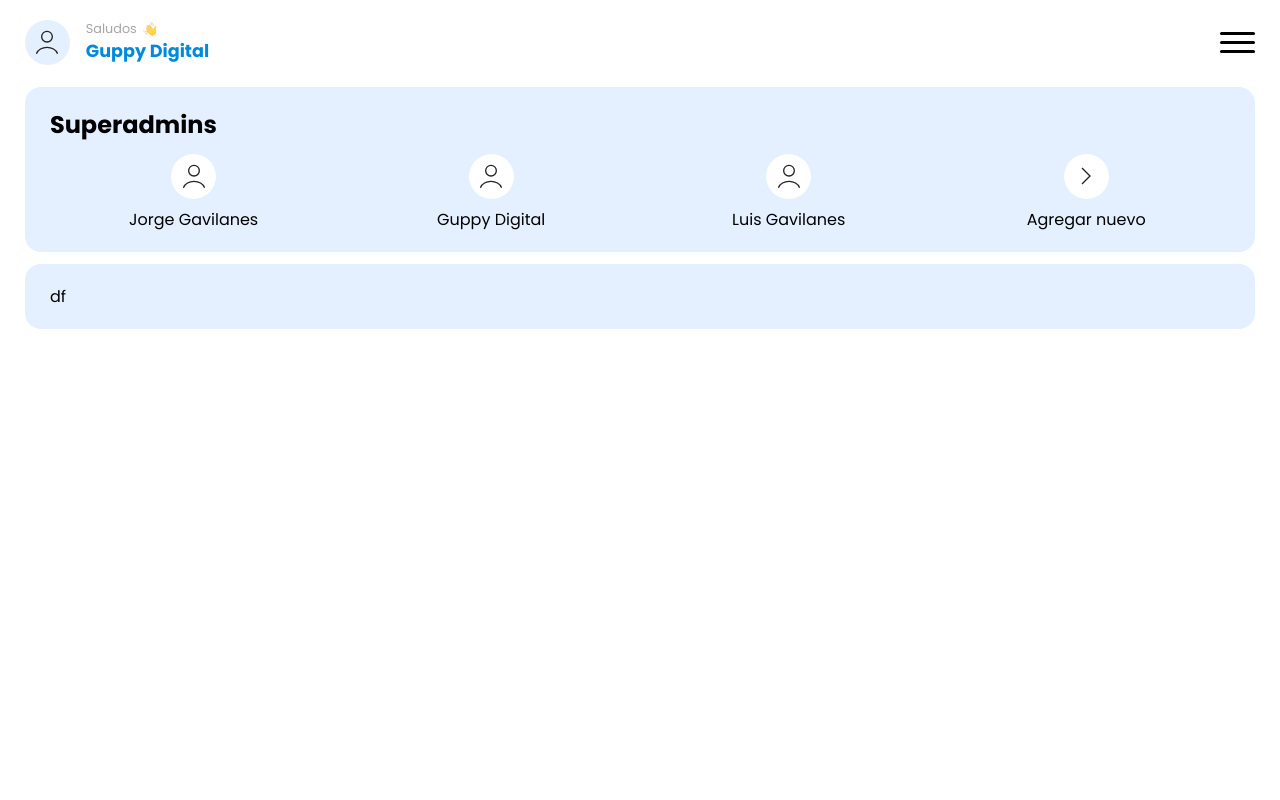
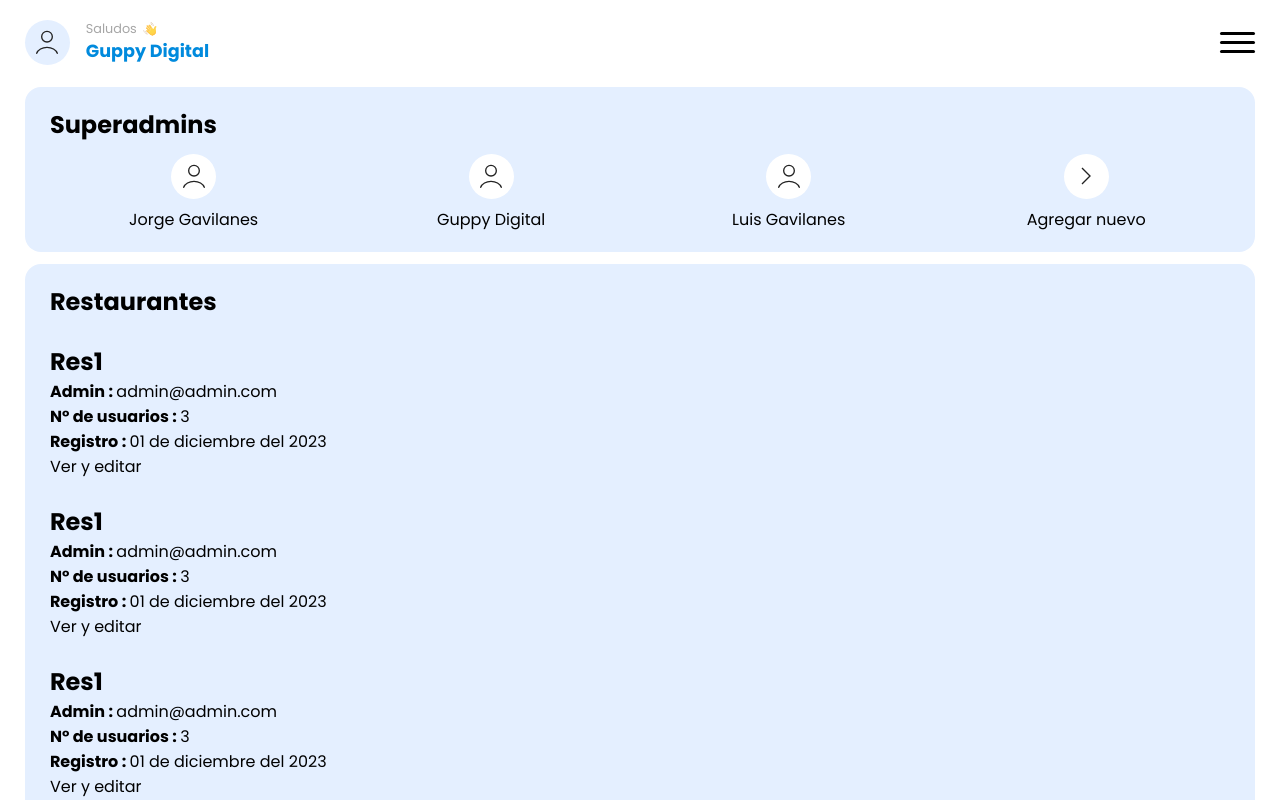
Before and after one commit to JorgeGavilanes/rms, a Next.js app: page /superadmin in a window 1280 px wide. Shown: the top 800 px of the page. Built offline with nearby package versions, Linux system fonts and the light colour scheme.

Commit message:
add funct rest

```diff
--- a/components/icons.js
+++ b/components/icons.js
@@ -7,6 +7,7 @@ const icons = {
         'user':'/static/icons/user.svg',
         'happy':'/static/icons/happy.svg',
         'saludo':'/static/icons/saludo.svg',
+        'add':'/static/icons/add.svg',
     }
 
 export default icons
--- a/components/restaurantes.js
+++ b/components/restaurantes.js
@@ -1,9 +1,44 @@
+import Link from 'next/link'
 import Styles from './restaurantes.module.css'
+import StylesA from './enlaces.module.css'
+import icons from './icons'
 
-export default function Restaurantes(){
+export default function Restaurantes({data}){
     return (
         <section className={Styles.container}>
-            df
+            <h1>Restaurantes</h1>
+            <section>
+                {
+                    data.map((restaurante, key) => {
+                        return (
+                            <section>
+                                <section>
+                                    <img />
+                                    <h2>{restaurante.nombre}</h2>
+                                </section>
+                                <section>
+                                    <p>
+                                        <strong>Admin : </strong>
+                                        {restaurante.admin}
+                                    </p>
+                                    <p>
+                                        <strong>N° de usuarios : </strong>
+                                        {restaurante.nUsuarios}
+                                    </p>
+                                    <p>
+                                        <strong>Registro : </strong>
+                                        {restaurante.fecha}
+                                    </p>
+                                </section>
+                                <a href={`restaurante/${restaurante.id}`}>
+                                    <img />
+                                    Ver y editar
+                                </a>
+                            </section>
+                        )
+                    })
+                }
+            </section>
         </section>
     )
 }
--- a/components/usuarios.js
+++ b/components/usuarios.js
@@ -12,15 +12,6 @@ import { Swiper, SwiperSlide } from 'swiper/react';
 import { Autoplay, Navigation } from 'swiper/modules';
 
 export default function Usuarios({title, data, isAdmin}){
-    const navigationPrevRef = React.useRef(null)
-    const navigationNextRef = React.useRef(null)
-
-    const headers = [
-        {'imgH':"/static/header.svg"},
-        {'imgH':"/static/header1.svg"},
-        {'imgH':"/static/header2.svg"},
-        {'imgH':"/static/header3.svg"}
-    ]
 
     return (
         <section className={Styles.container}>
--- a/pages/superadmin/index.js
+++ b/pages/superadmin/index.js
@@ -18,12 +18,55 @@ export default function Superadmin(){
         }
     ]
 
+    const restaurantes = [
+        {
+            'id': 1,
+            'nombre' : 'Res1',
+            'admin' : 'admin@admin.com',
+            'fecha' : '01 de diciembre del 2023',
+            'nUsuarios' : 3,
+            'creditos' : 21
+        },
+        {
+            'id': 1,
+            'nombre' : 'Res1',
+            'admin' : 'admin@admin.com',
+            'fecha' : '01 de diciembre del 2023',
+            'nUsuarios' : 3,
+            'creditos' : 21
+        },
+        {
+            'id': 1,
+            'nombre' : 'Res1',
+            'admin' : 'admin@admin.com',
+            'fecha' : '01 de diciembre del 2023',
+            'nUsuarios' : 3,
+            'creditos' : 21
+        },
+        {
+            'id': 1,
+            'nombre' : 'Res1',
+            'admin' : 'admin@admin.com',
+            'fecha' : '01 de diciembre del 2023',
+            'nUsuarios' : 3,
+            'creditos' : 21
+        },
+        {
+            'id': 1,
+            'nombre' : 'Res1',
+            'admin' : 'admin@admin.com',
+            'fecha' : '01 de diciembre del 2023',
+            'nUsuarios' : 3,
+            'creditos' : 21
+        }
+    ]
+
     return (
         <>
             <NavAuth/>
             <main style={{gap:'.5em', display:'flex', flexDirection:'column'}}>
                 <Usuarios title={'Superadmins'} data={data}/>
-                <Restaurantes />
+                <Restaurantes data={restaurantes}/>
             </main>
         </>
     )
```
Also changed, not shown: public/static/icons/add.svg (added).
